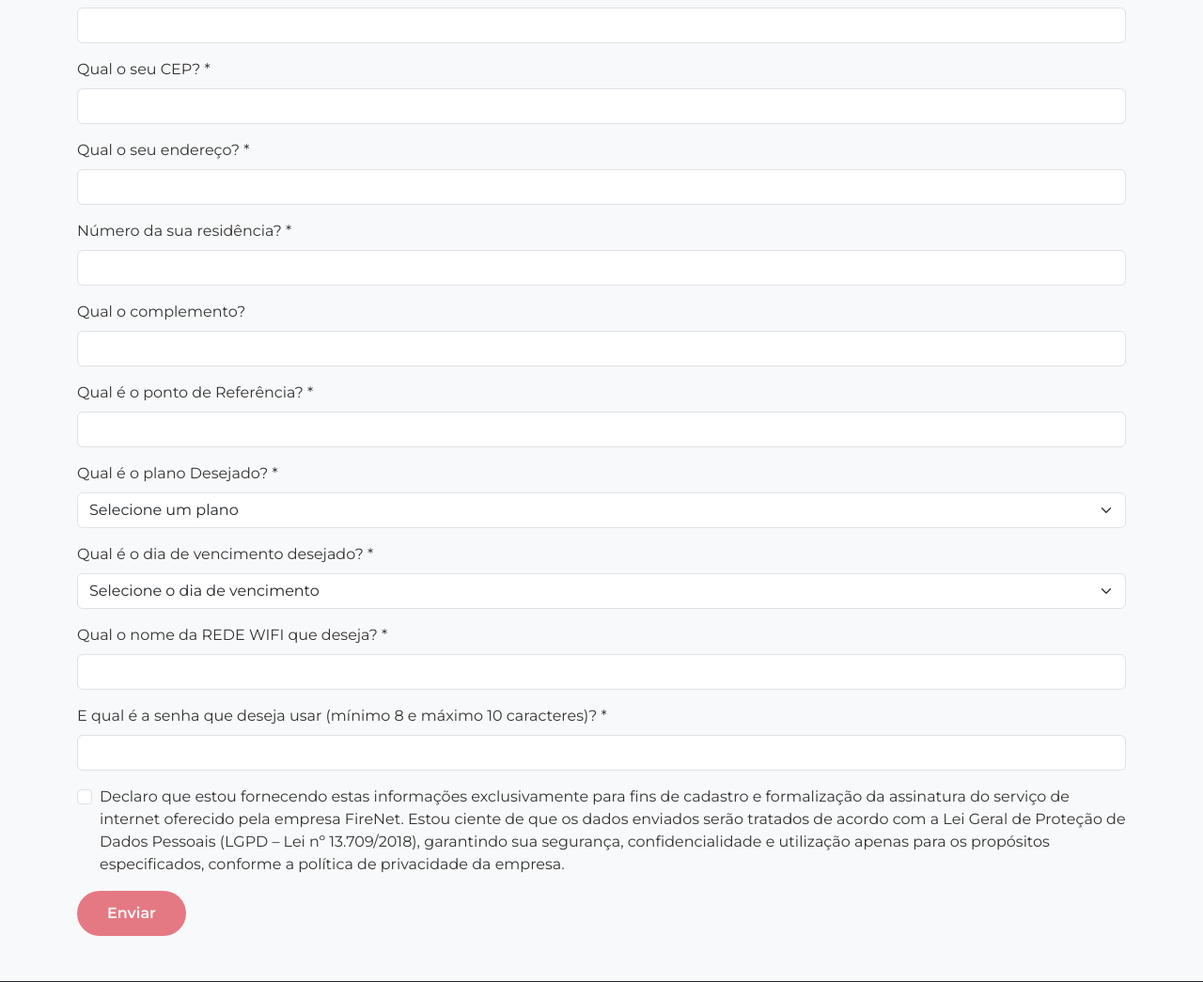
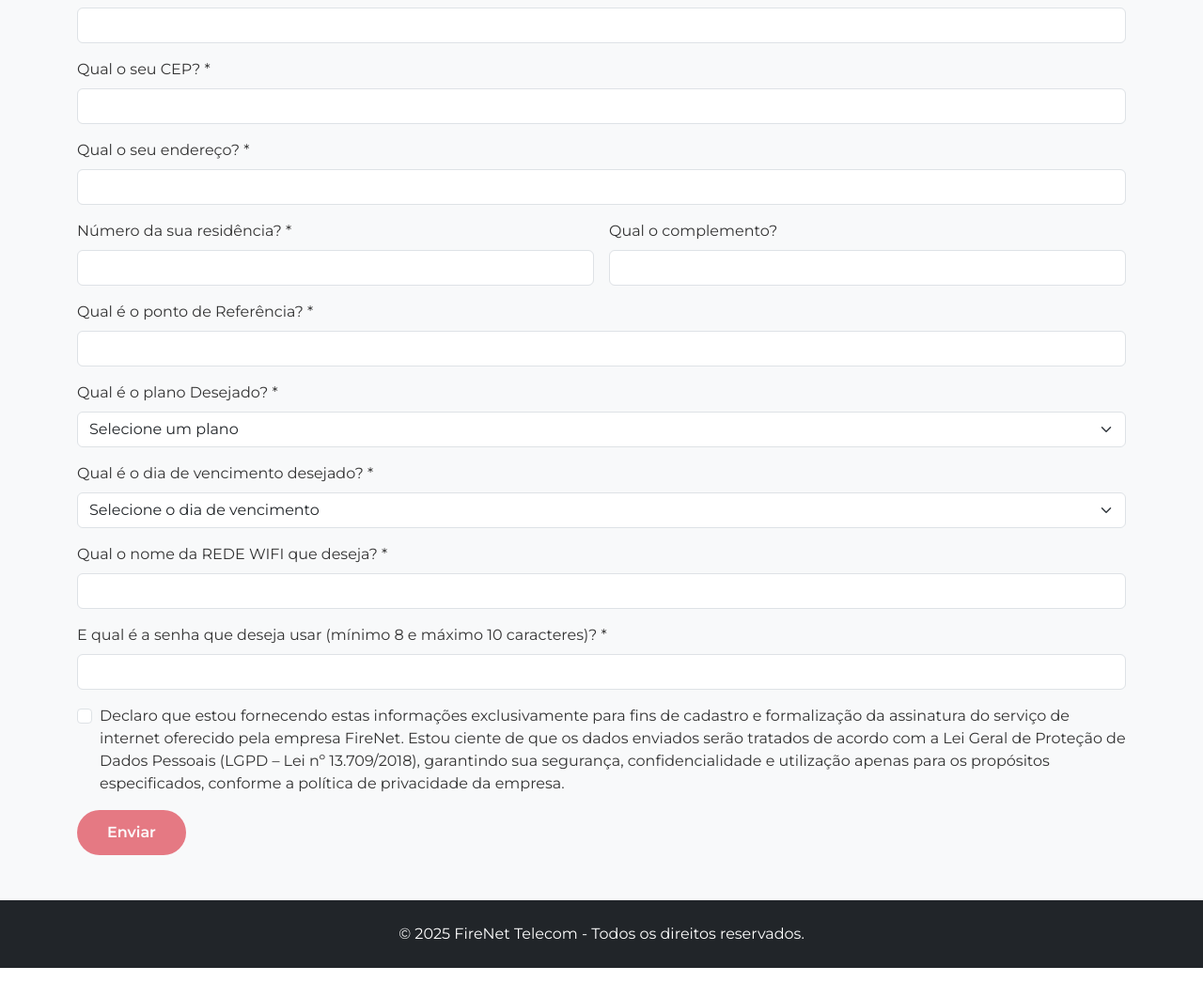
Before and after one commit to AprendendoLinux/firenet, a Flask app: page /cadastro in a window 1280 px wide. Shown: the part 755-1800 px from the top of the page at 94% size. Run offline with Flask 3, Linux system fonts and the light colour scheme.

Commit message:
Mais ajustes no formulário

```diff
--- a/2.0/templates/cadastro.html
+++ b/2.0/templates/cadastro.html
@@ -111,14 +111,16 @@
                 <input type="hidden" id="estado" name="estado">
             </div>
 
-            <div class="mb-3">
+            <!-- Número + Complemento na mesma linha -->
+            <div class="row g-3 mb-3">
+            <div class="col-12 col-md-6">
                 <label for="numero" class="form-label">Número da sua residência? *</label>
                 <input type="text" class="form-control" id="numero" name="numero" required>
             </div>
-
-            <div class="mb-3">
+            <div class="col-12 col-md-6">
                 <label for="complemento" class="form-label">Qual o complemento?</label>
                 <input type="text" class="form-control" id="complemento" name="complemento">
+            </div>
             </div>
 
             <div class="mb-3">
```
